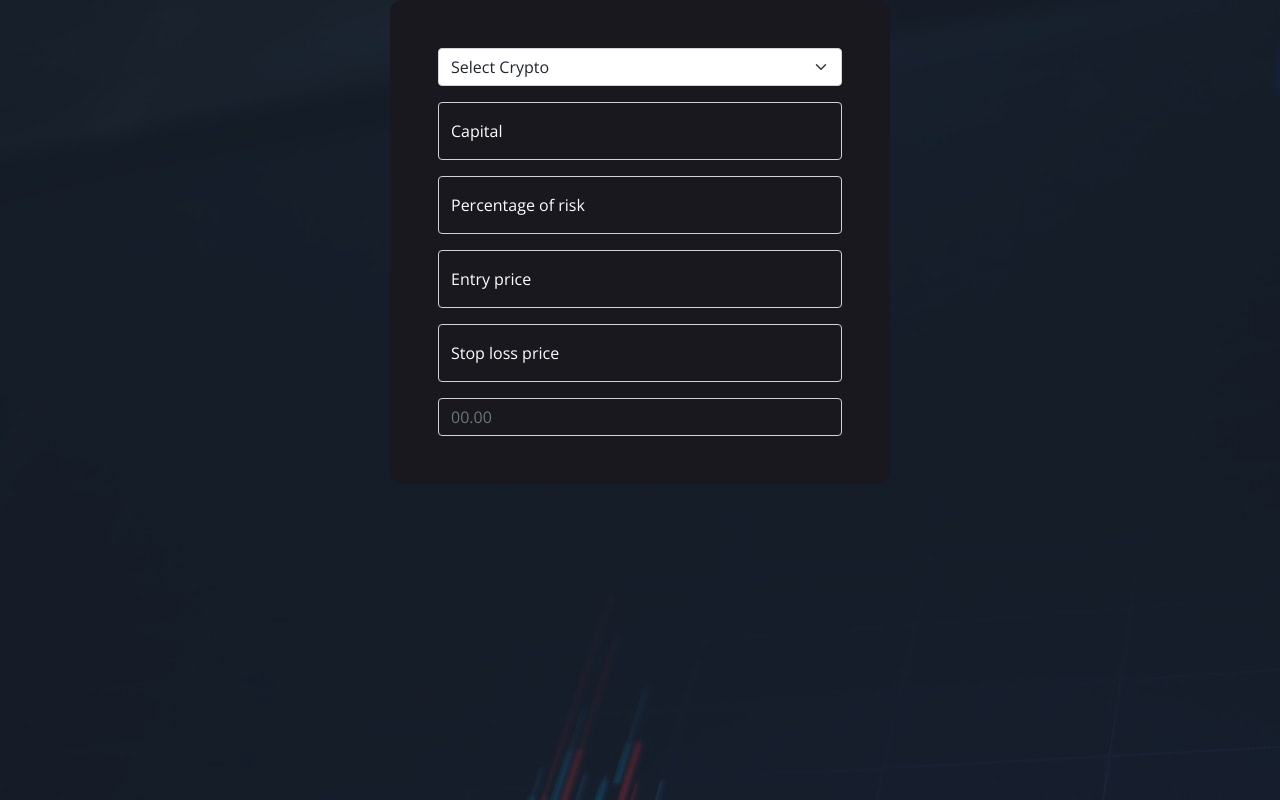
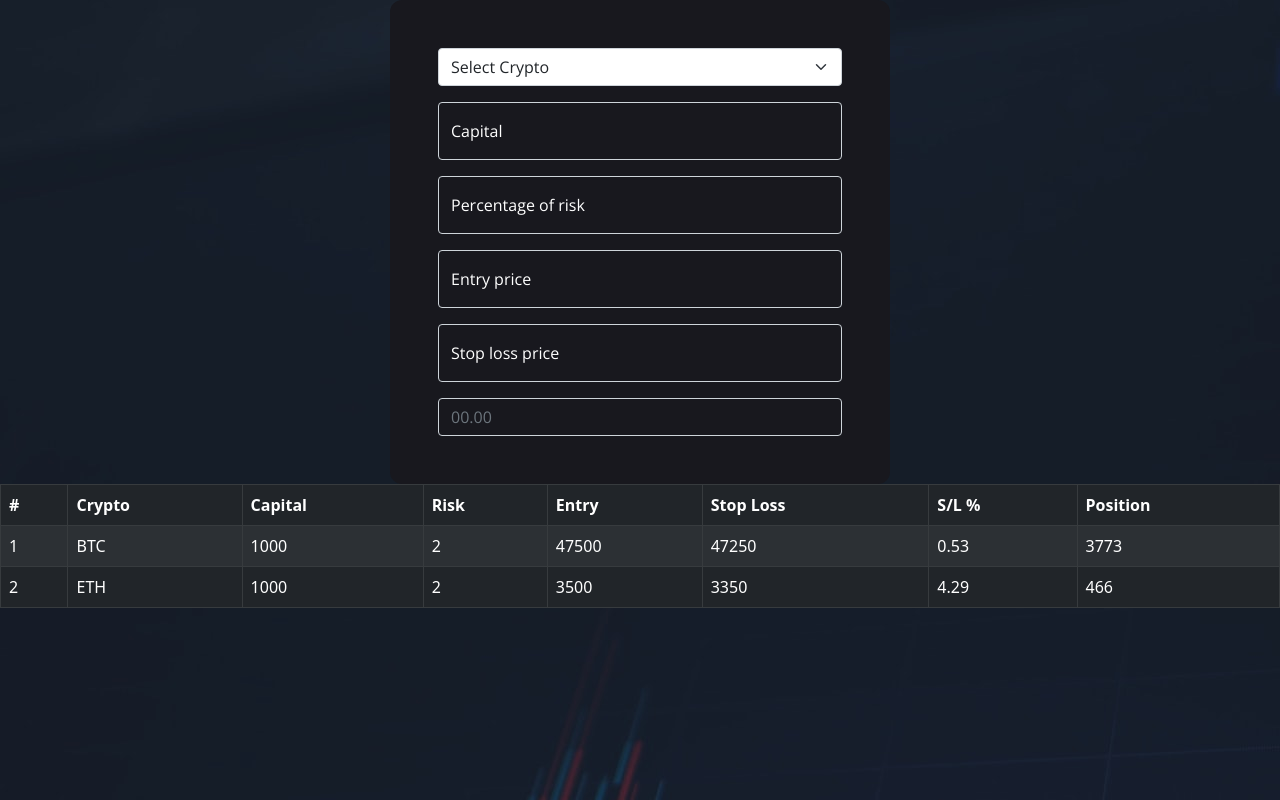
Before and after one commit to leplerjacob/position-calculator, a React (Create React App) app: page / in a window 1280 px wide. Built offline with nearby package versions, Linux system fonts and the light colour scheme.

Commit message:
import new history table component

```diff
--- a/src/App.js
+++ b/src/App.js
@@ -1,11 +1,24 @@
-import CalcForm from './components/CalcForm'
-import './App.css'
+import CalcForm from "./components/CalcForm";
+import History from "./components/History";
+import { useState } from "react";
+import "./App.css";
 
-// This is a test comment
+/* Position formula
+  Trade amount = Risk / (Stoploss / 100)
+*/
+
+const tempData = [
+  ["BTC", 1000, 2, 47500, 47250, 0.53, 3773],
+  ["ETH", 1000, 2, 3500, 3350, 4.29, 466],
+];
+
 function App() {
+  const [history, setHistory] = useState(tempData);
+
   return (
     <div className="App">
       <CalcForm />
+      <History history={history} />
     </div>
   );
 }
```
